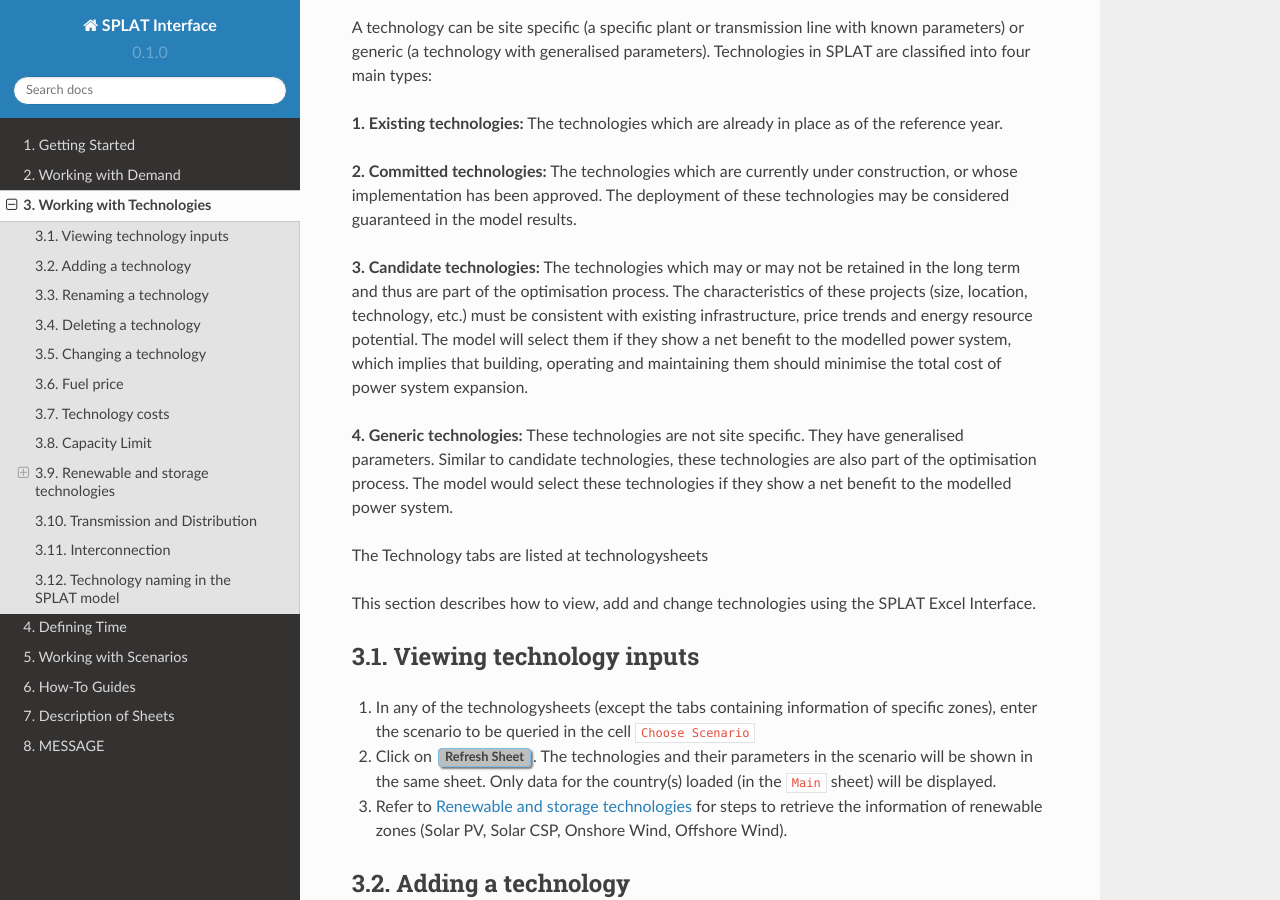
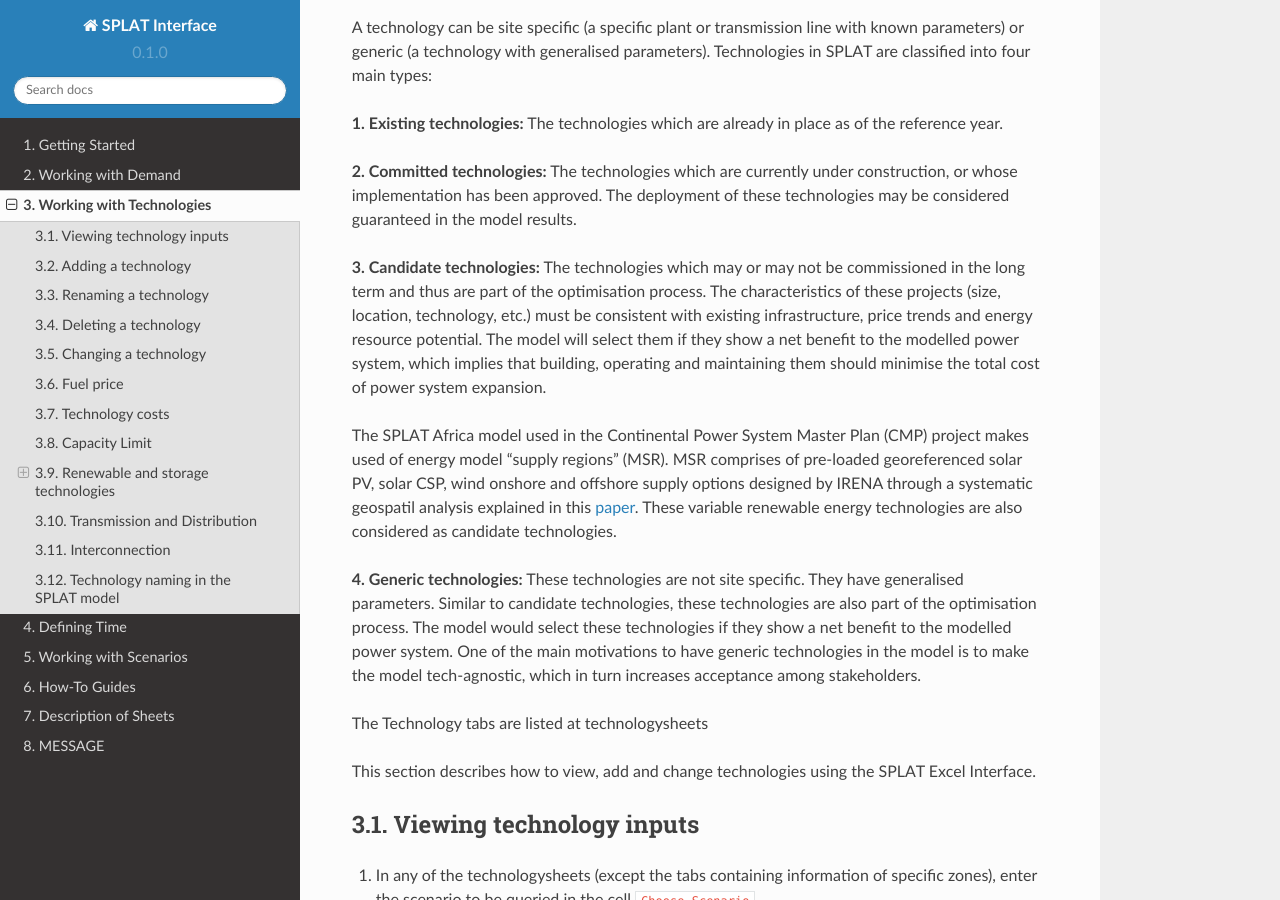
Before and after one commit to SPLATteam/SPLAT-WebGuide, a Sphinx documentation site: the page built from docs/working_with_technologies.rst, in a window 1280 px wide and 900 px high, scrolled down 365 px. Built offline with Sphinx 7.4.7 and the Read the Docs theme 2.0.0, drawn with Linux system fonts in a browser that asks for light colours.

Commit message:
Update working_with_technologies.rst

```diff
--- a/docs/working_with_technologies.rst
+++ b/docs/working_with_technologies.rst
@@ -22,9 +22,15 @@
 
 **2. Committed technologies:** The technologies which are currently under construction, or whose implementation has been approved. The deployment of these technologies may be considered guaranteed in the model results.
 
-**3. Candidate technologies:** The technologies which may or may not be retained in the long term and thus are part of the optimisation process. The characteristics of these projects (size, location, technology, etc.) must be consistent with existing infrastructure, price trends and energy resource potential. The model will select them if they show a net benefit to the modelled power system, which implies that building, operating and maintaining them should minimise the total cost of power system expansion.
+**3. Candidate technologies:** The technologies which may or may not be commissioned in the long term and thus are part of the optimisation process. The characteristics of these projects (size, location, technology, etc.) must be consistent with existing infrastructure, price trends and energy resource potential.
+The model will select them if they show a net benefit to the modelled power system, which implies that building, operating and maintaining them should minimise the total cost of power system expansion.
+
+The SPLAT Africa model used in the Continental Power System Master Plan (CMP) project makes used of energy model "supply regions" (MSR).
+MSR comprises of pre-loaded georeferenced solar PV, solar CSP, wind onshore and offshore supply options designed by IRENA through a systematic geospatil analysis explained in this `paper <https://www.nature.com/articles/s41597-022-01786-5>`_.
+These variable renewable energy technologies are also considered as candidate technologies.
 
 **4. Generic technologies:** These technologies are not site specific. They have generalised parameters. Similar to candidate technologies, these technologies are also part of the optimisation process. The model would select these technologies if they show a net benefit to the modelled power system.
+One of the main motivations to have generic technologies in the model is to make the model tech-agnostic, which in turn increases acceptance among stakeholders.
 
 The Technology tabs are listed at :ref:`technologysheets`
 
```
